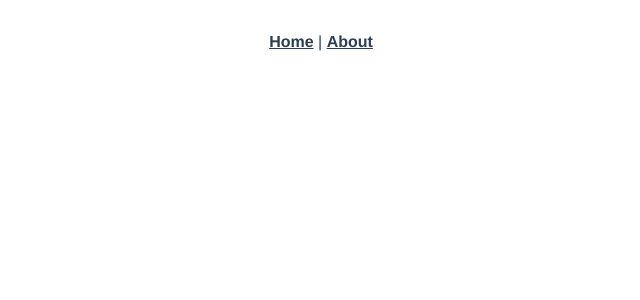
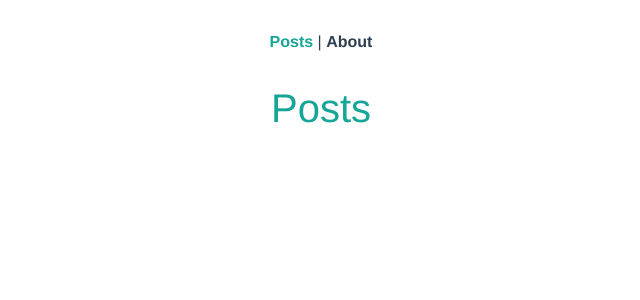
Before and after one commit to krajko/vue_zadaci, a Vue app in the folder vue_zadaci4/blog-app/: page /posts in a window 1280 px wide. Shown: the top 300 px of the page, without its empty margins (319-959 px from the left). Built offline with nearby package versions, Linux system fonts and the light colour scheme.

Commit message:
zadatak 1 + npm paketi

```diff
--- a/vue_zadaci4/blog-app/package.json
+++ b/vue_zadaci4/blog-app/package.json
@@ -8,8 +8,12 @@
     "lint": "vue-cli-service lint"
   },
   "dependencies": {
+    "@popperjs/core": "^2.9.2",
+    "axios": "^0.21.1",
     "bootstrap": "^5.0.1",
     "core-js": "^3.6.5",
+    "jquery": "^3.6.0",
+    "popper.js": "^1.16.1",
     "vue": "^2.6.11",
     "vue-router": "^3.2.0"
   },
@@ -26,6 +30,8 @@
     "eslint-plugin-promise": "^4.2.1",
     "eslint-plugin-standard": "^4.0.0",
     "eslint-plugin-vue": "^6.2.2",
+    "node-sass": "^6.0.0",
+    "sass-loader": "^10",
     "vue-template-compiler": "^2.6.11"
   }
 }
--- a/vue_zadaci4/blog-app/src/App.vue
+++ b/vue_zadaci4/blog-app/src/App.vue
@@ -1,7 +1,7 @@
 <template>
   <div id="app">
     <div id="nav">
-      <router-link to="/">Home</router-link> |
+      <router-link to="/posts">Posts</router-link> |
       <router-link to="/about">About</router-link>
     </div>
     <router-view/>
@@ -30,9 +30,10 @@
 #nav a {
   font-weight: bold;
   color: #2c3e50;
+  text-decoration: none;
 }
 
-#nav a.router-link-exact-active {
-  color: #42b983;
+#nav a.router-link-active {
+  color: var(--bs-primary);
 }
 </style>
--- /dev/null
+++ b/vue_zadaci4/blog-app/src/components/AppPosts.vue
@@ -0,0 +1,15 @@
+<template>
+  <div>
+    <h1 class="text-primary">Posts</h1>
+  </div>
+</template>
+
+<script>
+export default {
+  name: 'AppPosts'
+}
+</script>
+
+<!-- Add "scoped" attribute to limit CSS to this component only -->
+<style scoped>
+</style>
--- a/vue_zadaci4/blog-app/src/components/HelloWorld.vue
+++ /dev/null
@@ -1,58 +0,0 @@
-<template>
-  <div class="hello">
-    <h1>{{ msg }}</h1>
-    <p>
-      For a guide and recipes on how to configure / customize this project,<br>
-      check out the
-      <a href="https://cli.vuejs.org" target="_blank" rel="noopener">vue-cli documentation</a>.
-    </p>
-    <h3>Installed CLI Plugins</h3>
-    <ul>
-      <li><a href="https://github.com/vuejs/vue-cli/tree/dev/packages/%40vue/cli-plugin-babel" target="_blank" rel="noopener">babel</a></li>
-      <li><a href="https://github.com/vuejs/vue-cli/tree/dev/packages/%40vue/cli-plugin-eslint" target="_blank" rel="noopener">eslint</a></li>
-    </ul>
-    <h3>Essential Links</h3>
-    <ul>
-      <li><a href="https://vuejs.org" target="_blank" rel="noopener">Core Docs</a></li>
-      <li><a href="https://forum.vuejs.org" target="_blank" rel="noopener">Forum</a></li>
-      <li><a href="https://chat.vuejs.org" target="_blank" rel="noopener">Community Chat</a></li>
-      <li><a href="https://twitter.com/vuejs" target="_blank" rel="noopener">Twitter</a></li>
-      <li><a href="https://news.vuejs.org" target="_blank" rel="noopener">News</a></li>
-    </ul>
-    <h3>Ecosystem</h3>
-    <ul>
-      <li><a href="https://router.vuejs.org" target="_blank" rel="noopener">vue-router</a></li>
-      <li><a href="https://vuex.vuejs.org" target="_blank" rel="noopener">vuex</a></li>
-      <li><a href="https://github.com/vuejs/vue-devtools#vue-devtools" target="_blank" rel="noopener">vue-devtools</a></li>
-      <li><a href="https://vue-loader.vuejs.org" target="_blank" rel="noopener">vue-loader</a></li>
-      <li><a href="https://github.com/vuejs/awesome-vue" target="_blank" rel="noopener">awesome-vue</a></li>
-    </ul>
-  </div>
-</template>
-
-<script>
-export default {
-  name: 'HelloWorld',
-  props: {
-    msg: String
-  }
-}
-</script>
-
-<!-- Add "scoped" attribute to limit CSS to this component only -->
-<style scoped>
-h3 {
-  margin: 40px 0 0;
-}
-ul {
-  list-style-type: none;
-  padding: 0;
-}
-li {
-  display: inline-block;
-  margin: 0 10px;
-}
-a {
-  color: #42b983;
-}
-</style>
--- a/vue_zadaci4/blog-app/src/router/index.js
+++ b/vue_zadaci4/blog-app/src/router/index.js
@@ -1,22 +1,17 @@
 import Vue from 'vue'
 import VueRouter from 'vue-router'
-import Home from '../views/Home.vue'
 
 Vue.use(VueRouter)
 
 const routes = [
   {
     path: '/',
-    name: 'Home',
-    component: Home
+    redirect: '/posts'
   },
   {
-    path: '/about',
-    name: 'About',
-    // route level code-splitting
-    // this generates a separate chunk (about.[hash].js) for this route
-    // which is lazy-loaded when the route is visited.
-    component: () => import(/* webpackChunkName: "about" */ '../views/About.vue')
+    path: '/posts',
+    name: 'Posts',
+    component: () => import('../components/AppPosts.vue')
   }
 ]
 
```
Also changed, not shown: 1 other file (tests, documents, lock files or other folders).
